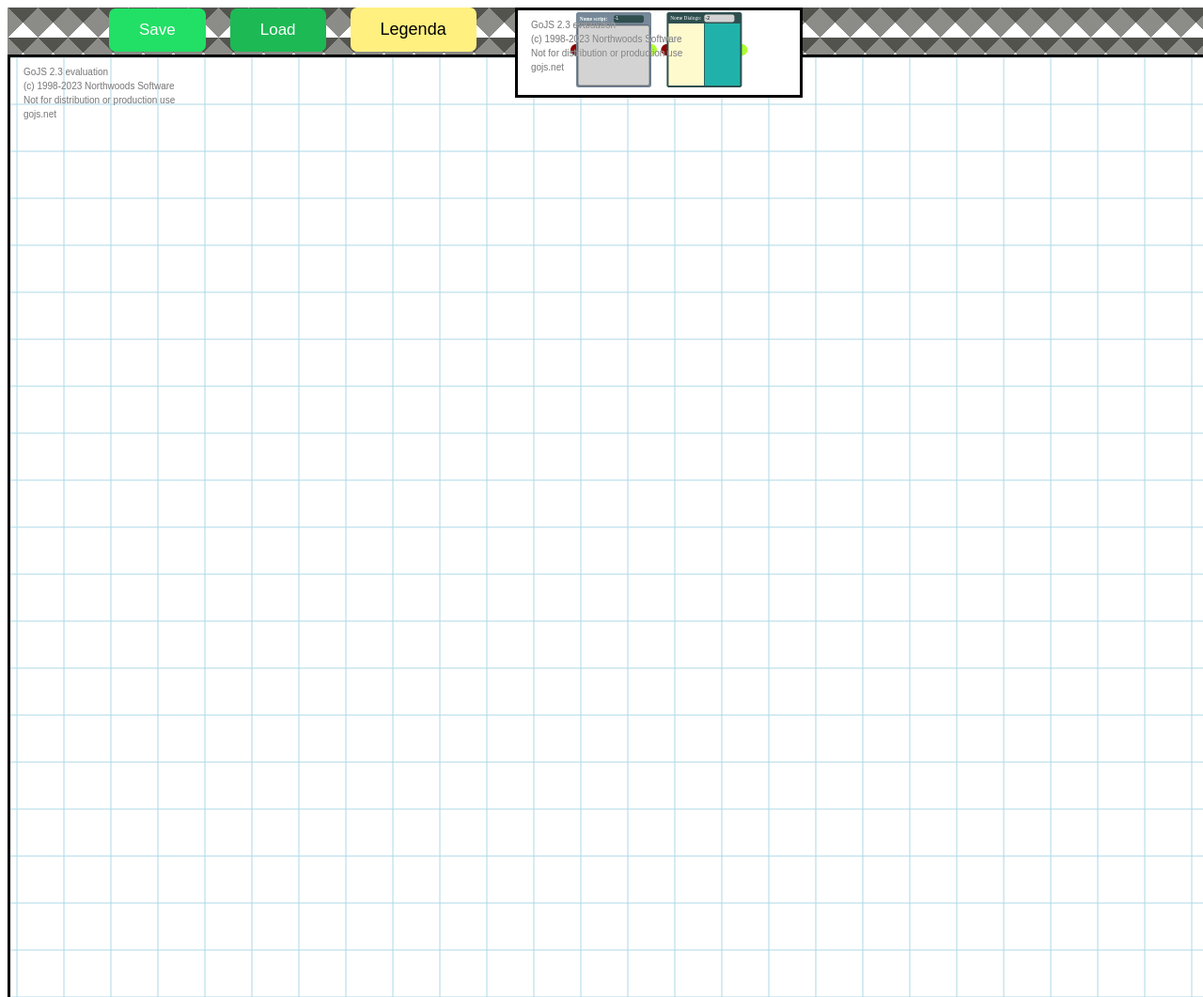
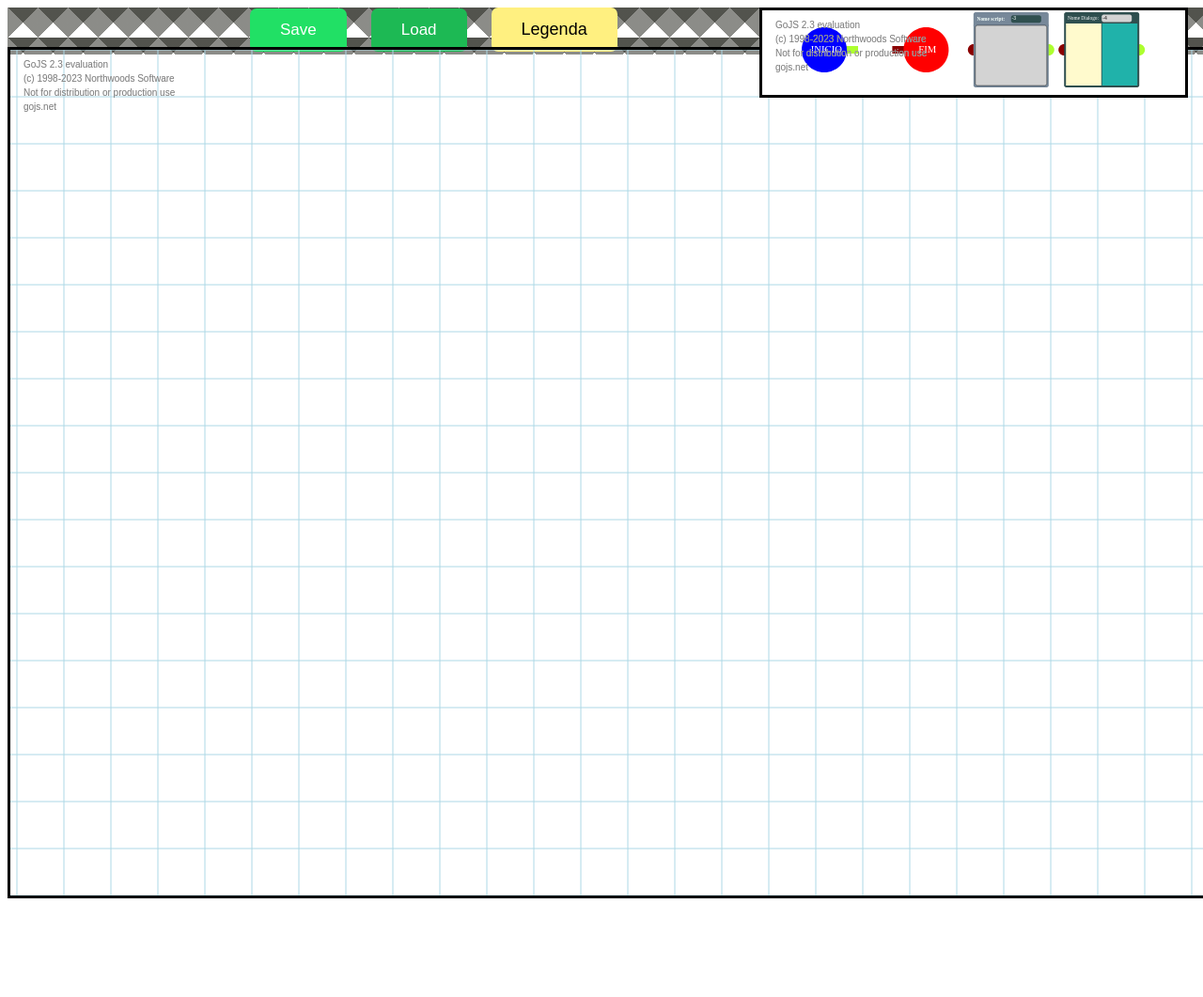
Before and after one commit to GuilhermeSTJ/Grafo_dialogos_publico, a website: page index.html in a window 1280 px wide. Shown: the top 1061 px of the page at 94% size. After the commit the page ends 966 px from the top, so only its background shows below. Drawn offline with Linux system fonts and the light colour scheme.

Commit message:
Add files via upload

```diff
--- a/diagram.js
+++ b/diagram.js
@@ -161,6 +161,42 @@ diagram.nodeTemplateMap.add("Dialogo",
 )));
 
 
+diagram.nodeTemplateMap.add("Inicia",
+$(go.Node, "Auto",nodeStyle(),{
+  fromSpot: go.Spot.Right, toSpot:go.Spot.Left,
+},
+  $(go.Panel, "Position", {
+    name:"MAIN"
+  },
+    $(go.Shape,"Rectangle",{
+      desiredSize: new go.Size(60,20), position: new go.Point(90,50), fill: "GreenYellow",
+      portId: "Dialogo_out", fromLinkable: true, cursor: "pointer",
+      stroke: null}),
+    $(go.Shape,"Circle",{
+      desiredSize: new go.Size(120,120), position: new go.Point(0,0), fill: "Blue", stroke: null}),
+    $(go.TextBlock, "INICIO", {
+      editable:true, position: new go.Point(25,45), stroke: "white", font: "20pt FontAwesome" }),
+  )
+));
+
+diagram.nodeTemplateMap.add("Fim",
+$(go.Node, "Auto",nodeStyle(),{
+  fromSpot: go.Spot.Right, toSpot:go.Spot.Left,
+},
+  $(go.Panel, "Position", {
+    name:"MAIN"
+  },
+    $(go.Shape,"Rectangle",{
+      desiredSize: new go.Size(60,20), position: new go.Point(-30,50), fill: "DarkRed",
+      portId: "Script_in", toLinkable: true,stroke: null,
+      stroke: null}),
+    $(go.Shape,"Circle",{
+      desiredSize: new go.Size(120,120), position: new go.Point(0,0), fill: "Red", stroke: null}),
+    $(go.TextBlock, "  FIM", {
+      editable:true, position: new go.Point(40,45), stroke: "white", font: "20pt FontAwesome" }),
+),
+));
+
 diagram.linkTemplate =
   $(go.Link,
     { corner:10, routing: go.Link.AvoidsNodes, curve:go.Link.JumpOver, fromEndSegmentLength: 30,toEndSegmentLength: 30 },
@@ -189,6 +225,12 @@ $(go.Palette, "Palette",  //Define em qual div vai ser colocado a palette
     nodeTemplateMap: diagram.nodeTemplateMap,
     model: new go.GraphLinksModel([
       {
+        category: "Inicia"
+      },
+      {
+        category: "Fim"
+      },
+      {
         category: "Script",
       },
       {
--- a/index.html
+++ b/index.html
@@ -14,9 +14,11 @@
         <div class="dropdown">
             <button class= "button" id="legendabutton">Legenda</button>
             <div class="conteudolegenda">
-                <a href="#">Link 1</a>
-                <a href="#">Link 2</a>
-                <a href="#">Link 3</a>
+                <a> O divisor atual e o ";" ##isso sera modificado</a>
+                <a >"@speak" Gera uma fala do robios </a>
+                <a >"@wait" Pausa em milisegundos</a>
+                <a>"@voice" Abre o microfone </a>
+                <a >"@script" Chama um script</a>
             </div>
         </div>
         <div id ="Palette" ></div>
--- a/style.css
+++ b/style.css
@@ -9,7 +9,7 @@ header{
 
 body{
     width: 1920px;
-    height: 1000px;
+    height: 950px;
 }
 
 .button{
@@ -38,20 +38,21 @@ body{
     font-size: 18px;
 }
 #Palette{
-    width: 300px;
+    width: 450px;
     height: 90px ;
     background-color: white;
     position: relative;
     top: 00px;
-    left:540px;
+    left:800px;
     float: left;
     z-index: 2;
     border: 3px solid black;
 }
 
 #diagram{
+    top:50px;
     width: 1914px;
-    height: 1000px;
+    height: 900px;
     border: 3px solid black;
     position: absolute;
     z-index: 1
@@ -69,6 +70,7 @@ body{
     min-width: 160px;
     box-shadow: 0px 8px 16px 0px rgba(0,0,0,0.2);
     z-index: 3;
+    left: 500px;
   }
 
   /* Links inside the dropdown */
```
